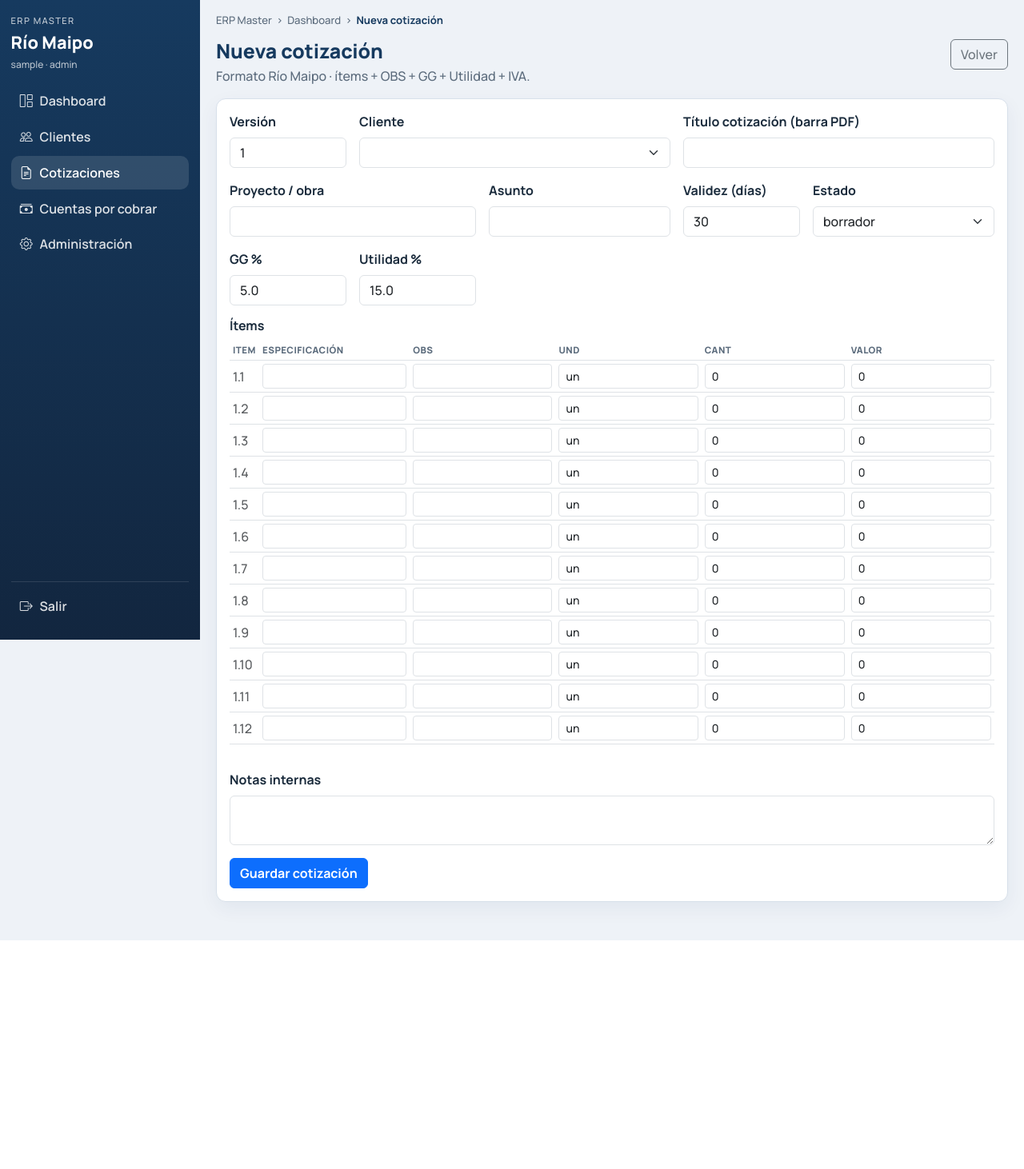
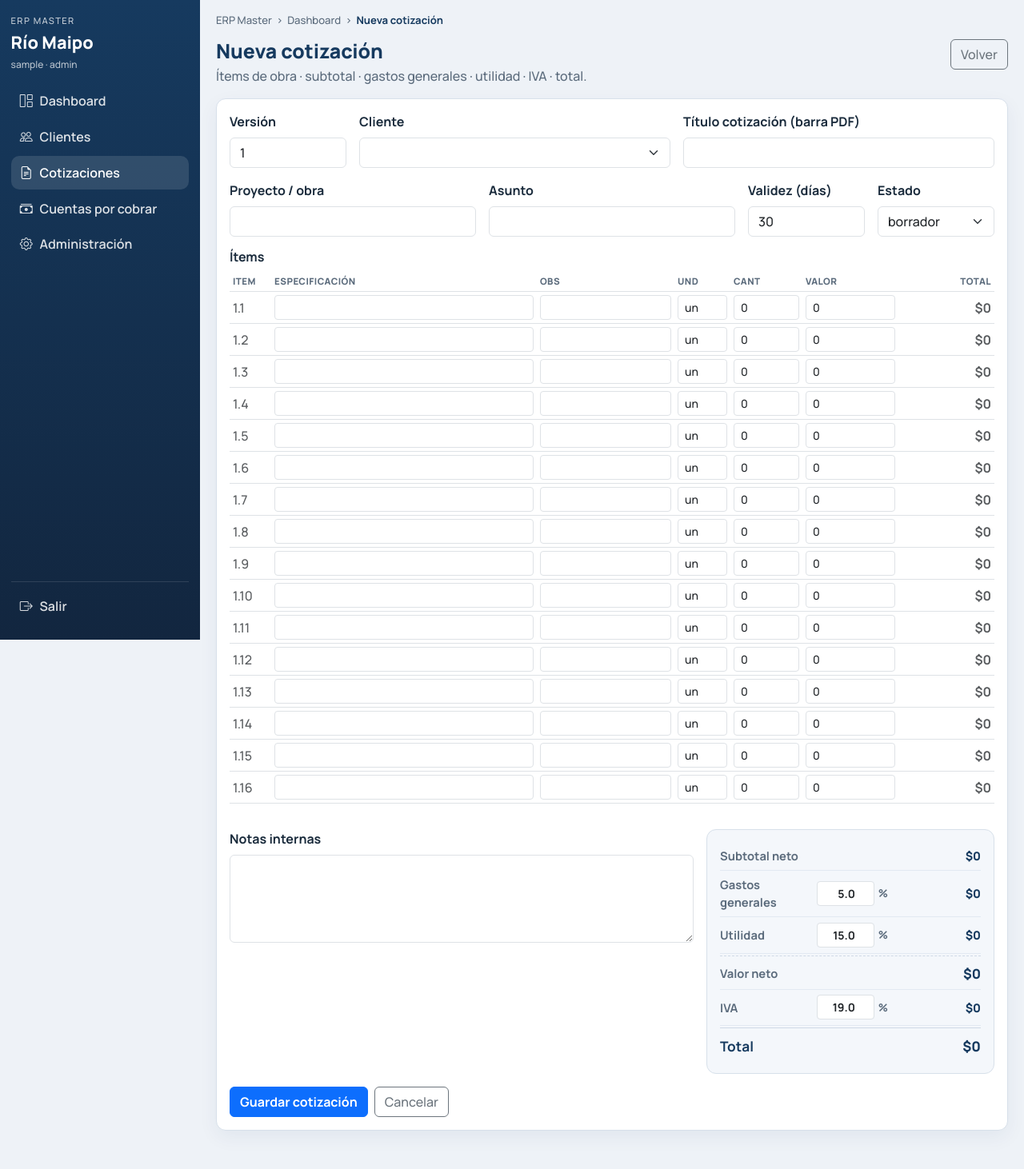
Before and after one commit to osvaldolirac-bit/ConstructPro-ERP, a Flask app: page /cotizaciones/nueva in a window 1280 px wide. Shown: the whole page at 80% size. Before the commit the page ends 1176 px from the top, so only its background shows below. Run offline with Flask 3, Linux system fonts and the light colour scheme; the visitor is signed in with stand-in values (Sample User, id 1); data comes from the database, SQL or seed files in the repository; data that the repository does not hold is empty; some libraries are stand-ins or nearby versions.

Commit message:
Add live cotización totals with GG, utilidad and IVA percents
Show subtotal neto and editable percentage-driven summary at the bottom
of the quotation form, including line totals per item.

Co-authored-by: osvaldolirac-bit <osvaldolirac-bit@users.noreply.github.com>

```diff
--- a/rmweb/app.py
+++ b/rmweb/app.py
@@ -316,7 +316,8 @@ def cotizaciones_form(cot_id: int | None = None):
             if not core._is_gg_line(it["descripcion"]) and not core._is_util_line(it["descripcion"])
         ]
 
-    iva_pct = core.param(db, "iva", 19) / 100
+    iva_def = core.param(db, "iva", 19)
+    iva_pct = float(iva_def) / 100.0
     gg_def = core.param(db, "gg_pct", 5)
     util_def = core.param(db, "utilidad_pct", 15)
     validez_def = int(core.param(db, "validez_cotizacion", 30))
@@ -331,6 +332,11 @@ def cotizaciones_form(cot_id: int | None = None):
         validez = int(request.form.get("validez") or validez_def)
         gg_pct = float(request.form.get("gg_pct") or gg_def)
         utilidad_pct = float(request.form.get("utilidad_pct") or util_def)
+        # Permite ajustar IVA por cotización; si no viene, usa parámetro
+        try:
+            iva_pct = float(request.form.get("iva_pct") or iva_def) / 100.0
+        except (TypeError, ValueError):
+            iva_pct = float(iva_def) / 100.0
         notas = (request.form.get("notas") or "").strip() or None
 
         descs = request.form.getlist("desc")
@@ -448,8 +454,9 @@ def cotizaciones_form(cot_id: int | None = None):
         titulo_default=titulo_default,
         gg_def=gg_def,
         util_def=util_def,
+        iva_def=iva_def,
         validez_def=validez_def,
-        slots=12,
+        slots=16,
     )
 
 
--- a/rmweb/static/css/app.css
+++ b/rmweb/static/css/app.css
@@ -412,3 +412,79 @@ body {
   padding-top: .25rem;
 }
 .pay-actions .btn { min-width: 150px; }
+
+/* Totales cotización */
+.cot-totals {
+  display: grid;
+  grid-template-columns: minmax(0, 1fr) minmax(280px, 360px);
+  gap: 1rem;
+  align-items: start;
+}
+@media (max-width: 900px) {
+  .cot-totals { grid-template-columns: 1fr; }
+}
+.cot-totals-box {
+  background: #f4f7fb;
+  border: 1px solid var(--line);
+  border-radius: 12px;
+  padding: .85rem 1rem;
+}
+.cot-tot-row {
+  display: grid;
+  grid-template-columns: 1fr auto;
+  gap: .5rem .75rem;
+  align-items: center;
+  padding: .42rem 0;
+  border-bottom: 1px solid #e2e9f2;
+  font-size: .92rem;
+}
+.cot-tot-row:last-child { border-bottom: 0; }
+.cot-tot-row > span,
+.cot-tot-row > label {
+  margin: 0;
+  color: var(--muted);
+  font-weight: 700;
+}
+.cot-tot-row > strong {
+  text-align: right;
+  color: var(--brand);
+  font-weight: 800;
+  min-width: 6.5rem;
+}
+.cot-tot-edit {
+  grid-template-columns: 1fr auto auto;
+}
+.cot-tot-pct {
+  display: flex;
+  align-items: center;
+  gap: .3rem;
+}
+.cot-tot-pct .form-control {
+  width: 4.5rem;
+  text-align: right;
+  font-weight: 700;
+}
+.cot-tot-pct span {
+  color: var(--muted);
+  font-weight: 700;
+  font-size: .85rem;
+}
+.cot-tot-neto {
+  margin-top: .15rem;
+  padding-top: .55rem;
+  border-top: 1px dashed #cfd9e6;
+}
+.cot-tot-neto strong,
+.cot-tot-final strong {
+  font-size: 1.05rem;
+}
+.cot-tot-final {
+  margin-top: .1rem;
+  padding-top: .65rem;
+  border-top: 1px solid #cfd9e6;
+}
+.cot-tot-final span,
+.cot-tot-final strong {
+  color: var(--brand);
+  font-size: 1.08rem;
+}
--- a/rmweb/templates/cotizaciones/form.html
+++ b/rmweb/templates/cotizaciones/form.html
@@ -4,7 +4,7 @@
 <div class="page-head">
   <div>
     <h1>{% if edit %}Modificar {{ edit.folio }}{% else %}Nueva cotización{% endif %}</h1>
-    <p>Formato Río Maipo · ítems + OBS + GG + Utilidad + IVA.</p>
+    <p>Ítems de obra · subtotal · gastos generales · utilidad · IVA · total.</p>
   </div>
   <div class="d-flex gap-2">
     {% if edit %}
@@ -13,6 +13,7 @@
     <a class="btn btn-outline-secondary" href="{{ url_for('cotizaciones_list') }}">Volver</a>
   </div>
 </div>
+
 <div class="panel">
   <form method="post" id="cotForm">
     <div class="row g-3 mb-3">
@@ -40,7 +41,7 @@
         <label class="form-label fw-bold">Proyecto / obra</label>
         <input class="form-control" name="proyecto" value="{{ edit.proyecto if edit else '' }}">
       </div>
-      <div class="col-md-3">
+      <div class="col-md-4">
         <label class="form-label fw-bold">Asunto</label>
         <input class="form-control" name="asunto" value="{{ edit.asunto if edit else '' }}">
       </div>
@@ -48,7 +49,7 @@
         <label class="form-label fw-bold">Validez (días)</label>
         <input class="form-control" type="number" name="validez" value="{{ edit.validez_dias if edit else validez_def }}">
       </div>
-      <div class="col-md-3">
+      <div class="col-md-2">
         <label class="form-label fw-bold">Estado</label>
         <select class="form-select" name="estado">
           {% for e in ['borrador','enviada','aprobada','rechazada'] %}
@@ -56,58 +57,155 @@
           {% endfor %}
         </select>
       </div>
-      <div class="col-md-2">
-        <label class="form-label fw-bold">GG %</label>
-        <input class="form-control" type="number" step="0.5" name="gg_pct" value="{{ edit.gg_pct if edit and edit.gg_pct is not none else gg_def }}">
-      </div>
-      <div class="col-md-2">
-        <label class="form-label fw-bold">Utilidad %</label>
-        <input class="form-control" type="number" step="0.5" name="utilidad_pct" value="{{ edit.utilidad_pct if edit and edit.utilidad_pct is not none else util_def }}">
-      </div>
     </div>
 
     <h6 class="fw-bold mb-2">Ítems</h6>
     <div class="table-responsive mb-3">
-      <table class="table table-sm align-middle">
+      <table class="table table-sm align-middle" id="itemsTable">
         <thead>
-          <tr><th>Item</th><th>Especificación</th><th>Obs</th><th>Und</th><th>Cant</th><th>Valor</th></tr>
+          <tr>
+            <th style="width:52px">Item</th>
+            <th>Especificación</th>
+            <th style="width:18%">Obs</th>
+            <th style="width:70px">Und</th>
+            <th style="width:90px">Cant</th>
+            <th style="width:120px">Valor</th>
+            <th style="width:120px" class="text-end">Total</th>
+          </tr>
         </thead>
         <tbody>
           {% for i in range(slots) %}
           {% set it = items[i] if i < items|length else None %}
-          <tr>
+          <tr class="item-row">
             <td class="text-muted">1.{{ i+1 }}</td>
-            <td><input class="form-control form-control-sm" name="desc" value="{{ it.descripcion if it else '' }}"></td>
+            <td><input class="form-control form-control-sm js-desc" name="desc" value="{{ it.descripcion if it else '' }}"></td>
             <td><input class="form-control form-control-sm" name="obs" value="{{ it.obs if it and it.obs else '' }}"></td>
             <td><input class="form-control form-control-sm" name="und" value="{{ it.unidad if it else 'un' }}"></td>
-            <td><input class="form-control form-control-sm" type="number" step="0.01" name="cant" value="{{ it.cantidad if it else 0 }}"></td>
-            <td><input class="form-control form-control-sm" type="number" step="1" name="valor" value="{{ it.precio_unitario if it else 0 }}"></td>
+            <td><input class="form-control form-control-sm js-cant" type="number" step="0.01" name="cant" value="{{ it.cantidad if it else 0 }}"></td>
+            <td><input class="form-control form-control-sm js-valor" type="number" step="1" name="valor" value="{{ it.precio_unitario if it else 0 }}"></td>
+            <td class="text-end fw-bold js-line-total text-muted">$0</td>
           </tr>
           {% endfor %}
         </tbody>
       </table>
     </div>
-    <div class="mb-3">
+
+    <div class="cot-totals">
+      <div class="cot-totals-note">
         <label class="form-label fw-bold">Notas internas</label>
-      <textarea class="form-control" name="notas" rows="2">{{ edit.notas if edit and edit.notas else '' }}</textarea>
+        <textarea class="form-control" name="notas" rows="4">{{ edit.notas if edit and edit.notas else '' }}</textarea>
       </div>
+
+      <div class="cot-totals-box">
+        <div class="cot-tot-row">
+          <span>Subtotal neto</span>
+          <strong id="totSubtotal">$0</strong>
+        </div>
+
+        <div class="cot-tot-row cot-tot-edit">
+          <label for="gg_pct">Gastos generales</label>
+          <div class="cot-tot-pct">
+            <input class="form-control form-control-sm" type="number" step="0.1" min="0"
+                   name="gg_pct" id="gg_pct"
+                   value="{{ edit.gg_pct if edit and edit.gg_pct is not none else gg_def }}">
+            <span>%</span>
+          </div>
+          <strong id="totGg">$0</strong>
+        </div>
+
+        <div class="cot-tot-row cot-tot-edit">
+          <label for="utilidad_pct">Utilidad</label>
+          <div class="cot-tot-pct">
+            <input class="form-control form-control-sm" type="number" step="0.1" min="0"
+                   name="utilidad_pct" id="utilidad_pct"
+                   value="{{ edit.utilidad_pct if edit and edit.utilidad_pct is not none else util_def }}">
+            <span>%</span>
+          </div>
+          <strong id="totUtil">$0</strong>
+        </div>
+
+        <div class="cot-tot-row cot-tot-neto">
+          <span>Valor neto</span>
+          <strong id="totNeto">$0</strong>
+        </div>
+
+        <div class="cot-tot-row cot-tot-edit">
+          <label for="iva_pct">IVA</label>
+          <div class="cot-tot-pct">
+            <input class="form-control form-control-sm" type="number" step="0.1" min="0"
+                   name="iva_pct" id="iva_pct" value="{{ iva_def }}">
+            <span>%</span>
+          </div>
+          <strong id="totIva">$0</strong>
+        </div>
+
+        <div class="cot-tot-row cot-tot-final">
+          <span>Total</span>
+          <strong id="totTotal">$0</strong>
+        </div>
+      </div>
+    </div>
+
+    <div class="d-flex gap-2 mt-3">
       <button class="btn btn-primary fw-bold" type="submit">Guardar cotización</button>
+      <a class="btn btn-outline-secondary" href="{{ url_for('cotizaciones_list') }}">Cancelar</a>
+    </div>
   </form>
 </div>
 {% endblock %}
+
 {% block scripts %}
 <script>
-(function(){
+(function () {
   const sel = document.getElementById('cliente_id');
   const tit = document.getElementById('titulo');
-  if (!sel || !tit) return;
   let locked = {{ 'true' if edit else 'false' }};
-  sel.addEventListener('change', function(){
+  if (sel && tit) {
+    sel.addEventListener('change', function () {
       if (locked) return;
       const opt = sel.options[sel.selectedIndex];
       tit.value = (opt.getAttribute('data-nombre') || '').toUpperCase();
     });
-  tit.addEventListener('input', function(){ /* user edits freely */ });
+  }
+
+  function clp(n) {
+    const v = Math.round(Number(n) || 0);
+    return '$' + v.toString().replace(/\B(?=(\d{3})+(?!\d))/g, '.');
+  }
+
+  function recalc() {
+    let subtotal = 0;
+    document.querySelectorAll('#itemsTable .item-row').forEach(function (row) {
+      const cant = Number(row.querySelector('.js-cant').value || 0);
+      const valor = Number(row.querySelector('.js-valor').value || 0);
+      const desc = (row.querySelector('.js-desc').value || '').trim();
+      const line = (desc && cant > 0) ? (cant * valor) : 0;
+      subtotal += line;
+      const cell = row.querySelector('.js-line-total');
+      cell.textContent = clp(line);
+      cell.classList.toggle('text-muted', line <= 0);
+    });
+
+    const ggPct = Number(document.getElementById('gg_pct').value || 0);
+    const utilPct = Number(document.getElementById('utilidad_pct').value || 0);
+    const ivaPct = Number(document.getElementById('iva_pct').value || 0);
+
+    const gg = Math.round(subtotal * ggPct / 100);
+    const util = Math.round(subtotal * utilPct / 100);
+    const neto = Math.round(subtotal + gg + util);
+    const iva = Math.round(neto * ivaPct / 100);
+    const total = neto + iva;
+
+    document.getElementById('totSubtotal').textContent = clp(subtotal);
+    document.getElementById('totGg').textContent = clp(gg);
+    document.getElementById('totUtil').textContent = clp(util);
+    document.getElementById('totNeto').textContent = clp(neto);
+    document.getElementById('totIva').textContent = clp(iva);
+    document.getElementById('totTotal').textContent = clp(total);
+  }
+
+  document.getElementById('cotForm').addEventListener('input', recalc);
+  recalc();
 })();
 </script>
 {% endblock %}
```
Lines whose indentation alone changed are shown as unchanged.
